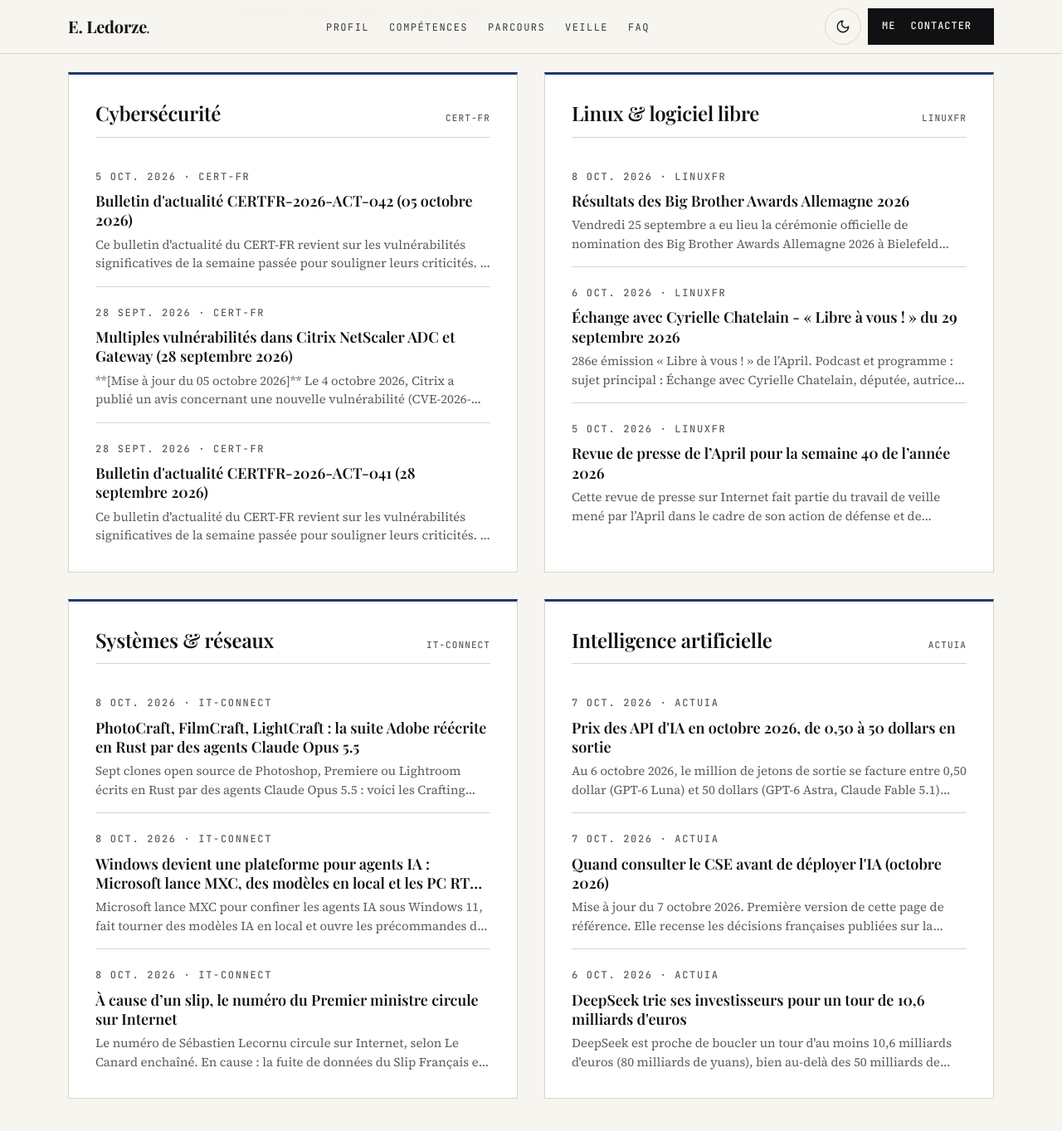
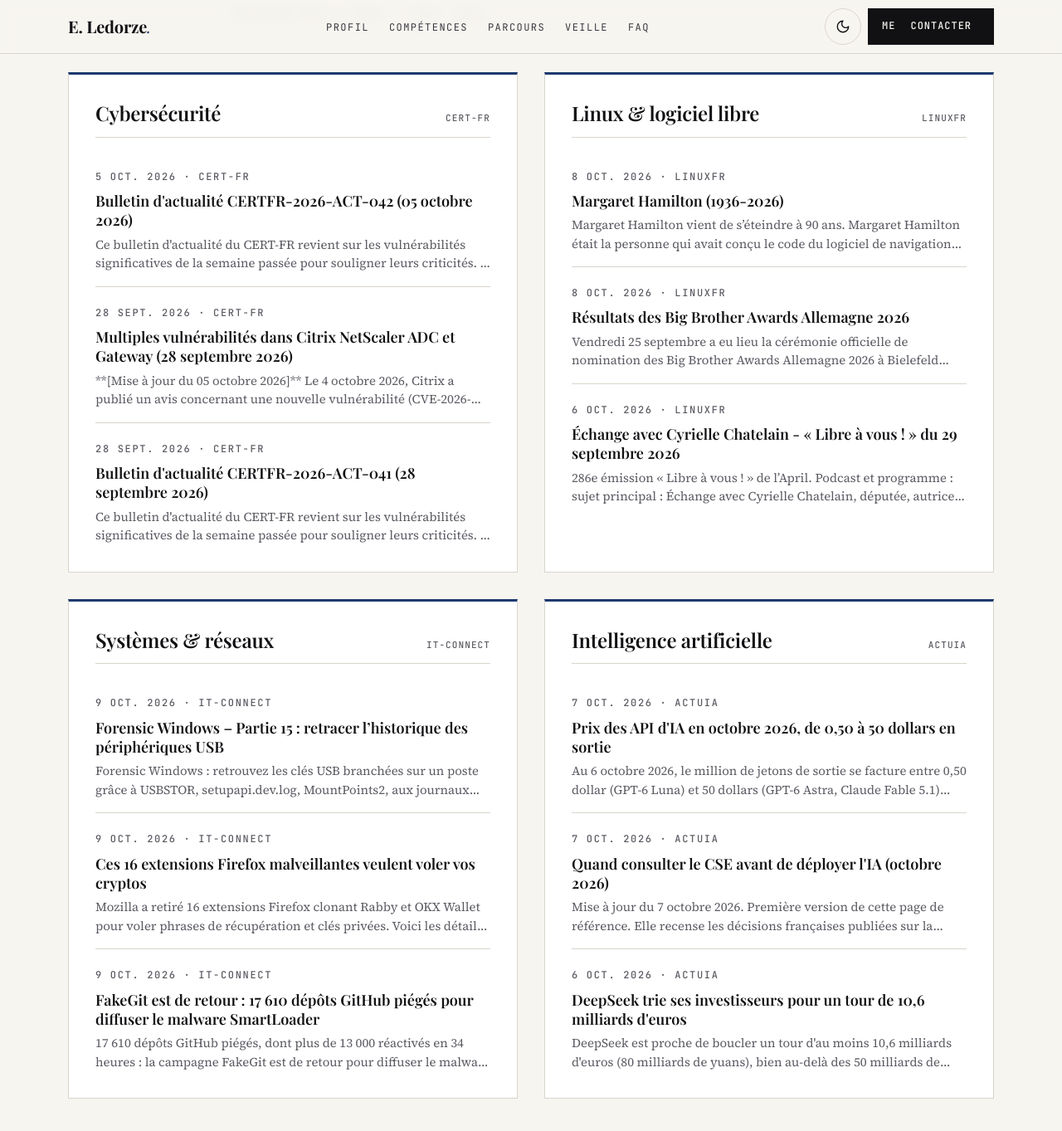
Before and after one commit to TheDringe54-lab/TheDringe54-lab.github.io, a Jekyll site: the page built from index.html, in a window 1280 px wide and 1400 px high, scrolled down 4337 px. Shown: the top 1363 px of the window at 83% size. Built offline with Jekyll 4.4.1, drawn with Linux system fonts in a browser that asks for light colours.

Commit message:
Veille techno : mise à jour automatique

```diff
--- a/_data/veille.json
+++ b/_data/veille.json
@@ -1,5 +1,5 @@
 {
-  "mise_a_jour": "2026-10-08",
+  "mise_a_jour": "2026-10-09",
   "themes": [
     {
       "id": "cyber",
@@ -35,6 +35,13 @@
       "titre_en": "Linux & open source",
       "articles": [
         {
+          "titre": "Margaret Hamilton (1936-2026)",
+          "lien": "https://linuxfr.org/news/margaret-hamilton-1936-2026",
+          "source": "LinuxFR",
+          "date": "2026-10-08",
+          "resume": "Margaret Hamilton vient de s’éteindre à 90 ans. Margaret Hamilton était la personne qui avait conçu le code du logiciel de navigation de la mission Apollo 11…"
+        },
+        {
           "titre": "Résultats des Big Brother Awards Allemagne 2026",
           "lien": "https://linuxfr.org/news/resultats-des-big-brother-awards-allemagne-2026",
           "source": "LinuxFR",
@@ -47,13 +54,6 @@
           "source": "LinuxFR",
           "date": "2026-10-06",
           "resume": "286e émission « Libre à vous ! » de l’April. Podcast et programme : sujet principal : Échange avec Cyrielle Chatelain, députée, autrice d'un rapport sur les…"
-        },
-        {
-          "titre": "Revue de presse de l’April pour la semaine 40 de l’année 2026",
-          "lien": "https://linuxfr.org/news/revue-de-presse-de-l-april-pour-la-semaine-40-de-l-annee-2026",
-          "source": "LinuxFR",
-          "date": "2026-10-05",
-          "resume": "Cette revue de presse sur Internet fait partie du travail de veille mené par l’April dans le cadre de son action de défense et de promotion du logiciel libre…"
         }
       ]
     },
@@ -63,25 +63,25 @@
       "titre_en": "Systems & networks",
       "articles": [
         {
-          "titre": "PhotoCraft, FilmCraft, LightCraft : la suite Adobe réécrite en Rust par des agents Claude Opus 5.5",
-          "lien": "https://www.it-connect.fr/suite-adobe-rust-claude-opus-artcraft-crafting-apps/",
+          "titre": "Forensic Windows – Partie 15 : retracer l’historique des périphériques USB",
+          "lien": "https://www.it-connect.fr/forensic-windows-historique-usb/",
           "source": "IT-Connect",
-          "date": "2026-10-08",
-          "resume": "Sept clones open source de Photoshop, Premiere ou Lightroom écrits en Rust par des agents Claude Opus 5.5 : voici les Crafting Apps. Le post PhotoCraft…"
+          "date": "2026-10-09",
+          "resume": "Forensic Windows : retrouvez les clés USB branchées sur un poste grâce à USBSTOR, setupapi.dev.log, MountPoints2, aux journaux d'événements et à USBDeview. Le…"
         },
         {
-          "titre": "Windows devient une plateforme pour agents IA : Microsoft lance MXC, des modèles en local et les PC RTX Spark",
-          "lien": "https://www.it-connect.fr/windows-hybrid-intelligence-mxc-agents-rtx-spark/",
+          "titre": "Ces 16 extensions Firefox malveillantes veulent voler vos cryptos",
+          "lien": "https://www.it-connect.fr/extensions-firefox-malveillantes-rabby-okx-wallet/",
           "source": "IT-Connect",
-          "date": "2026-10-08",
-          "resume": "Microsoft lance MXC pour confiner les agents IA sous Windows 11, fait tourner des modèles IA en local et ouvre les précommandes des PC NVIDIA RTX Spark. Le…"
+          "date": "2026-10-09",
+          "resume": "Mozilla a retiré 16 extensions Firefox clonant Rabby et OKX Wallet pour voler phrases de récupération et clés privées. Voici les détails sur cette campagne. Le…"
         },
         {
-          "titre": "À cause d’un slip, le numéro du Premier ministre circule sur Internet",
-          "lien": "https://www.it-connect.fr/numero-telephone-sebastien-lecornu-fuite-slip-francais/",
+          "titre": "FakeGit est de retour : 17 610 dépôts GitHub piégés pour diffuser le malware SmartLoader",
+          "lien": "https://www.it-connect.fr/fakegit-depots-github-smartloader-stealc/",
           "source": "IT-Connect",
-          "date": "2026-10-08",
-          "resume": "Le numéro de Sébastien Lecornu circule sur Internet, selon Le Canard enchaîné. En cause : la fuite de données du Slip Français en 2024. Ce que l'on sait. Le…"
+          "date": "2026-10-09",
+          "resume": "17 610 dépôts GitHub piégés, dont plus de 13 000 réactivés en 34 heures : la campagne FakeGit est de retour pour diffuser le malware SmartLoader. Le post…"
         }
       ]
     },
```
